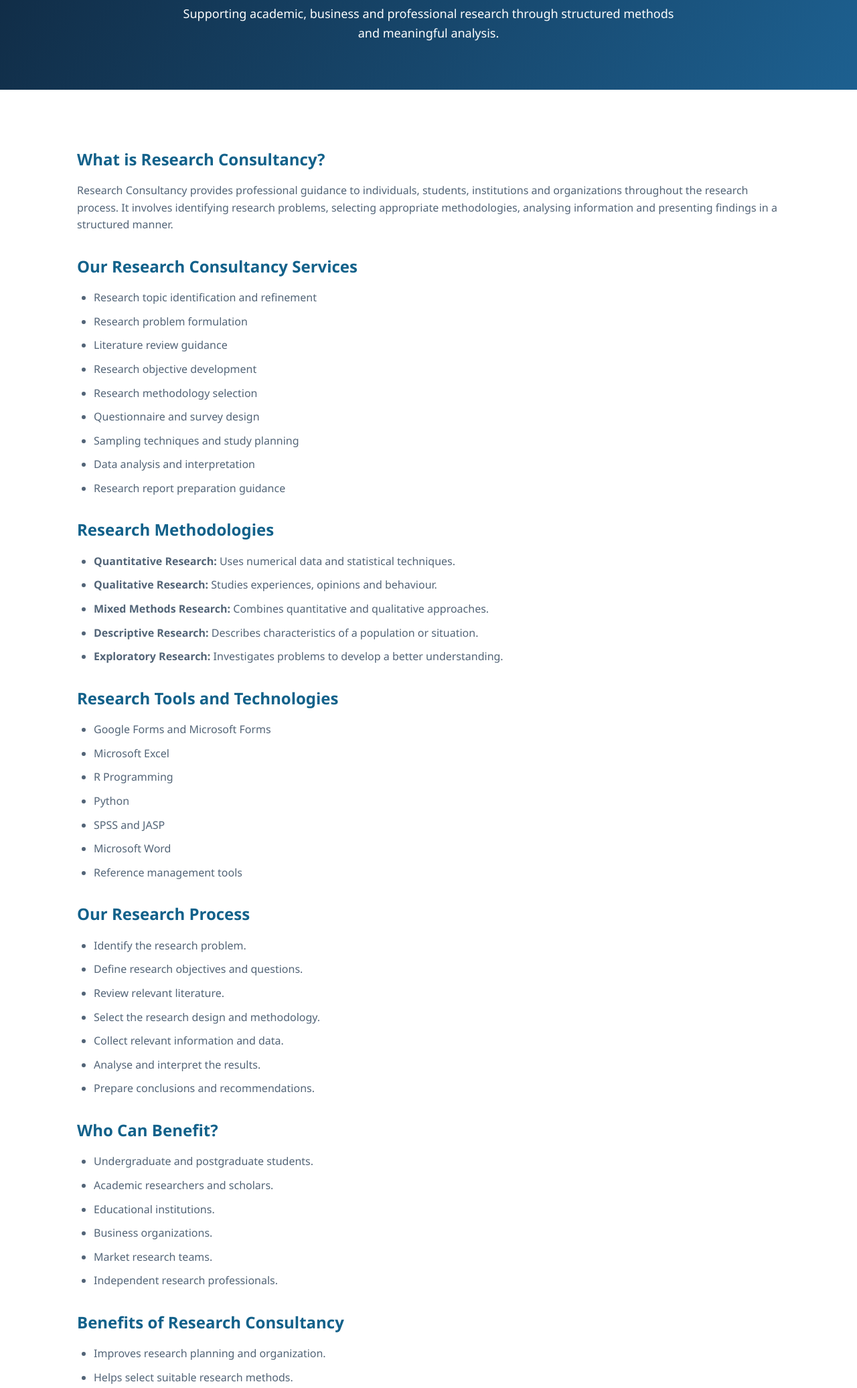
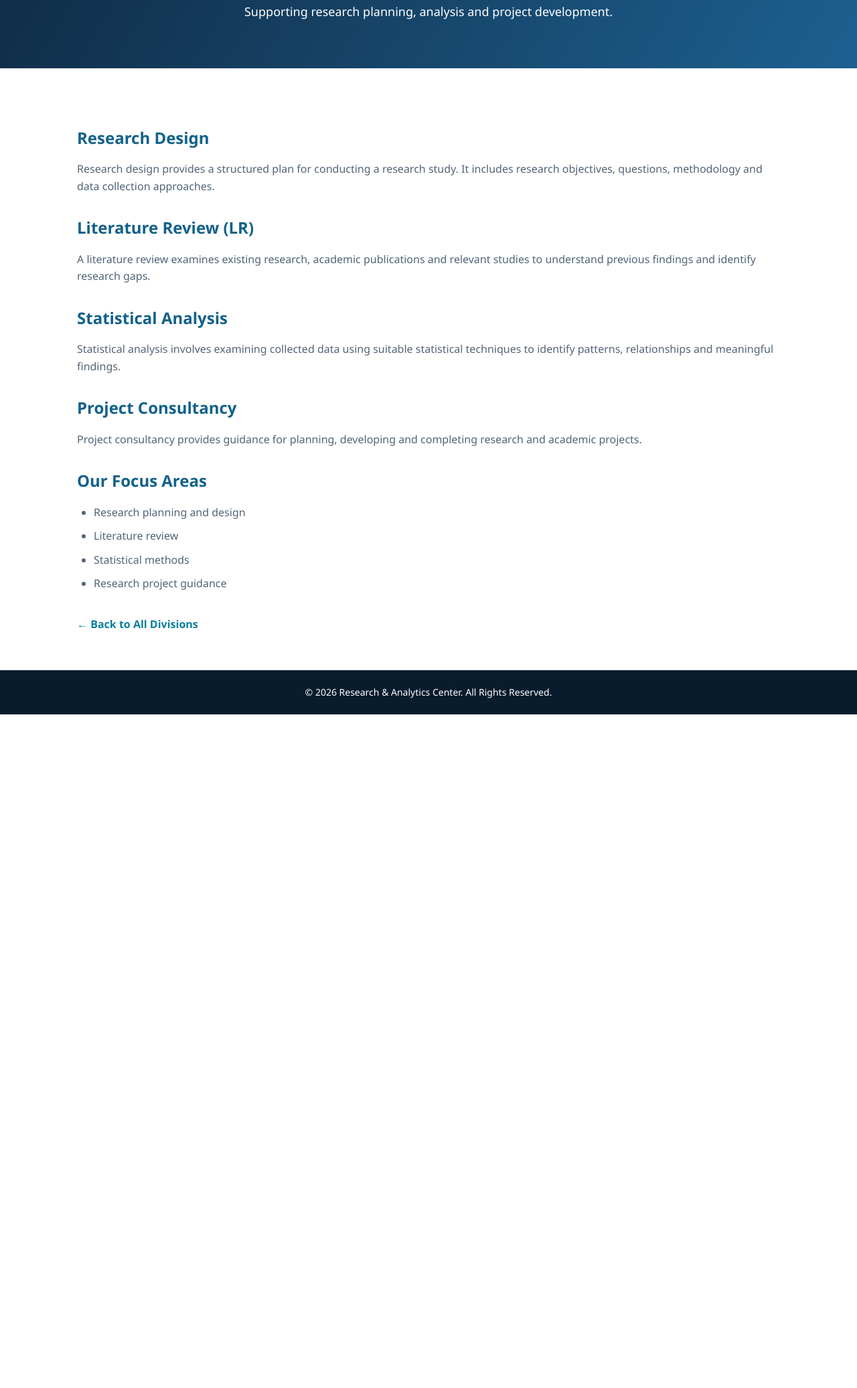
Before and after one commit to ojtwebsitemanagement-prog/research-analytics-website, a plain HTML site: page research-consultancy.html in a window 1280 px wide. Shown: the part 219-2292 px from the top of the page at 67% size. After the commit the page ends 1286 px from the top, so only its background shows below. Drawn offline with Linux system fonts and the light colour scheme.

Commit message:
Updated Research Counsultancy page

```diff
--- a/research-consultancy.html
+++ b/research-consultancy.html
@@ -4,19 +4,8 @@
 <head>
     <meta charset="UTF-8">
     <meta name="viewport" content="width=device-width, initial-scale=1.0">
-    <title>Research Consultancy | Research & Analytics Consultancy</title>
+    <title>Research Consultancy</title>
     <link rel="stylesheet" href="style.css">
-    <style>
-        .detail-hero { background:linear-gradient(120deg,#102a43,#1d6090); color:white; padding:75px 10%; text-align:center; }
-        .detail-hero h1 { font-size:42px; margin-bottom:15px; }
-        .detail-hero p { max-width:750px; margin:auto; font-size:18px; }
-        .detail-content { max-width:1100px; margin:auto; padding:55px 25px; }
-        .detail-content h2 { color:#12618a; margin:30px 0 15px; }
-        .detail-content p { color:#526477; margin-bottom:15px; }
-        .detail-content ul { padding-left:25px; color:#526477; }
-        .detail-content li { margin-bottom:10px; }
-        .back-home { display:inline-block; margin-top:25px; color:#087f9b; font-weight:bold; text-decoration:none; }
-    </style>
 </head>
 <body>
 
@@ -25,8 +14,7 @@
         <div class="logo">Research<span>&Analytics</span></div>
         <ul class="nav-links">
             <li><a href="index.html">Home</a></li>
-            <li><a href="index.html#about">About</a></li>
-            <li><a href="index.html#services">Services</a></li>
+            <li><a href="index.html#divisions">Divisions</a></li>
             <li><a href="index.html#contact">Contact</a></li>
         </ul>
     </nav>
@@ -34,92 +22,54 @@
 
 <section class="detail-hero">
     <h1>Research Consultancy</h1>
-    <p>Supporting academic, business and professional research through structured methods and meaningful analysis.</p>
+    <p>Supporting research planning, analysis and project development.</p>
 </section>
 
 <main class="detail-content">
 
-    <h2>What is Research Consultancy?</h2>
+    <h2>Research Design</h2>
     <p>
-        Research Consultancy provides professional guidance to individuals,
-        students, institutions and organizations throughout the research
-        process. It involves identifying research problems, selecting
-        appropriate methodologies, analysing information and presenting
-        findings in a structured manner.
+        Research design provides a structured plan for conducting
+        a research study. It includes research objectives, questions,
+        methodology and data collection approaches.
     </p>
 
-    <h2>Our Research Consultancy Services</h2>
+    <h2>Literature Review (LR)</h2>
+    <p>
+        A literature review examines existing research, academic
+        publications and relevant studies to understand previous
+        findings and identify research gaps.
+    </p>
+
+    <h2>Statistical Analysis</h2>
+    <p>
+        Statistical analysis involves examining collected data
+        using suitable statistical techniques to identify patterns,
+        relationships and meaningful findings.
+    </p>
+
+    <h2>Project Consultancy</h2>
+    <p>
+        Project consultancy provides guidance for planning,
+        developing and completing research and academic projects.
+    </p>
+
+    <h2>Our Focus Areas</h2>
     <ul>
-        <li>Research topic identification and refinement</li>
-        <li>Research problem formulation</li>
-        <li>Literature review guidance</li>
-        <li>Research objective development</li>
-        <li>Research methodology selection</li>
-        <li>Questionnaire and survey design</li>
-        <li>Sampling techniques and study planning</li>
-        <li>Data analysis and interpretation</li>
-        <li>Research report preparation guidance</li>
+        <li>Research planning and design</li>
+        <li>Literature review</li>
+        <li>Statistical methods</li>
+        <li>Research project guidance</li>
     </ul>
 
-    <h2>Research Methodologies</h2>
-    <ul>
-        <li><strong>Quantitative Research:</strong> Uses numerical data and statistical techniques.</li>
-        <li><strong>Qualitative Research:</strong> Studies experiences, opinions and behaviour.</li>
-        <li><strong>Mixed Methods Research:</strong> Combines quantitative and qualitative approaches.</li>
-        <li><strong>Descriptive Research:</strong> Describes characteristics of a population or situation.</li>
-        <li><strong>Exploratory Research:</strong> Investigates problems to develop a better understanding.</li>
-    </ul>
-
-    <h2>Research Tools and Technologies</h2>
-    <ul>
-        <li>Google Forms and Microsoft Forms</li>
-        <li>Microsoft Excel</li>
-        <li>R Programming</li>
-        <li>Python</li>
-        <li>SPSS and JASP</li>
-        <li>Microsoft Word</li>
-        <li>Reference management tools</li>
-    </ul>
-
-    <h2>Our Research Process</h2>
-    <ul>
-        <li>Identify the research problem.</li>
-        <li>Define research objectives and questions.</li>
-        <li>Review relevant literature.</li>
-        <li>Select the research design and methodology.</li>
-        <li>Collect relevant information and data.</li>
-        <li>Analyse and interpret the results.</li>
-        <li>Prepare conclusions and recommendations.</li>
-    </ul>
-
-    <h2>Who Can Benefit?</h2>
-    <ul>
-        <li>Undergraduate and postgraduate students.</li>
-        <li>Academic researchers and scholars.</li>
-        <li>Educational institutions.</li>
-        <li>Business organizations.</li>
-        <li>Market research teams.</li>
-        <li>Independent research professionals.</li>
-    </ul>
-
-    <h2>Benefits of Research Consultancy</h2>
-    <ul>
-        <li>Improves research planning and organization.</li>
-        <li>Helps select suitable research methods.</li>
-        <li>Supports accurate data interpretation.</li>
-        <li>Improves the clarity of research reports.</li>
-        <li>Encourages evidence-based conclusions.</li>
-    </ul>
-
-    <h2>Build Stronger Research with Expert Guidance</h2>
-    <p>Get structured guidance to make your research more meaningful, organized and reliable.</p>
-
-    <a class="back-home" href="index.html#services">← Back to All Services</a>
+    <a href="index.html#divisions" class="back-home">
+        ← Back to All Divisions
+    </a>
 
 </main>
 
 <footer>
-    <p>&copy; 2026 Research & Analytics Consultancy. All Rights Reserved.</p>
+    <p>&copy; 2026 Research & Analytics Center. All Rights Reserved.</p>
 </footer>
 
 </body>
```
